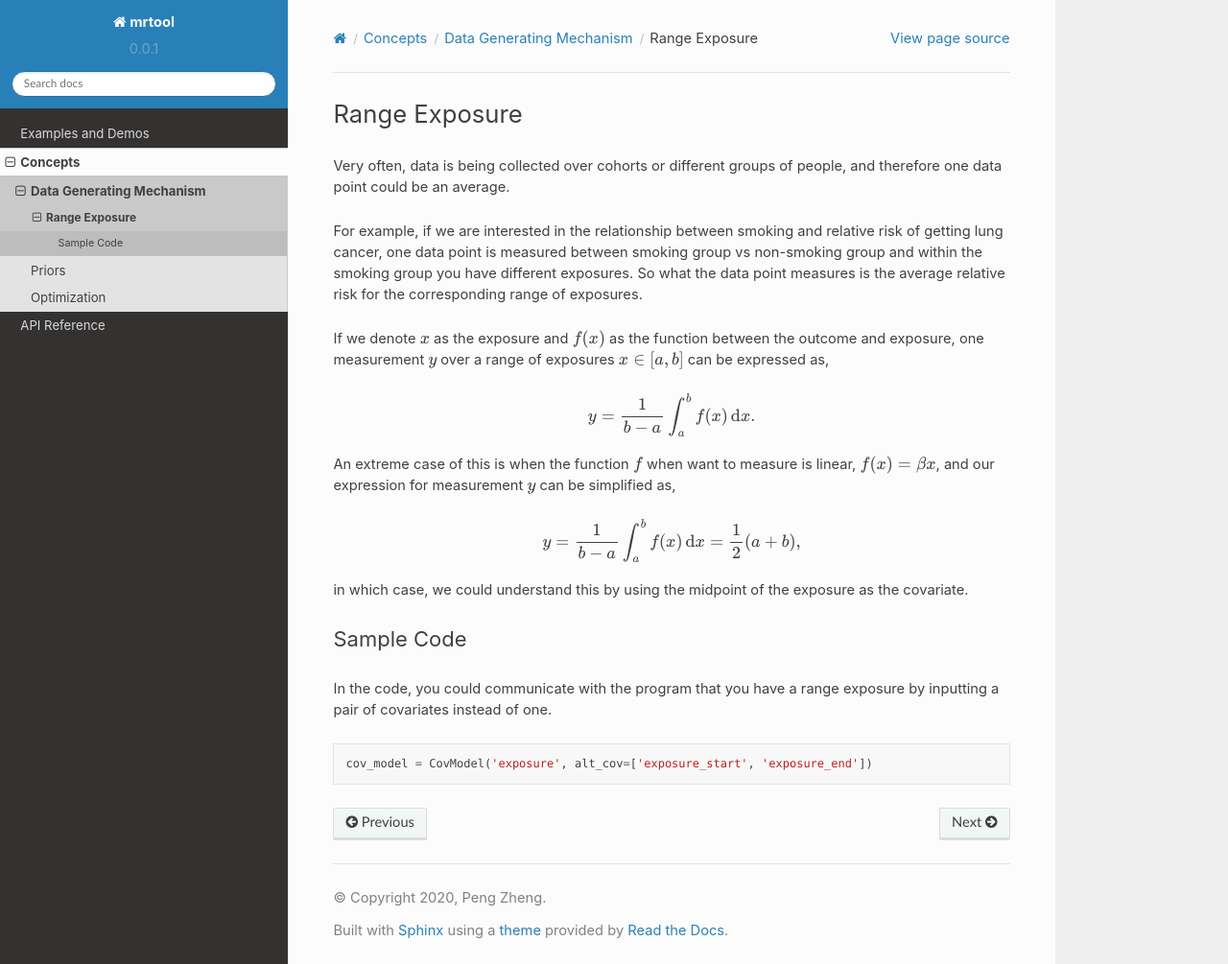
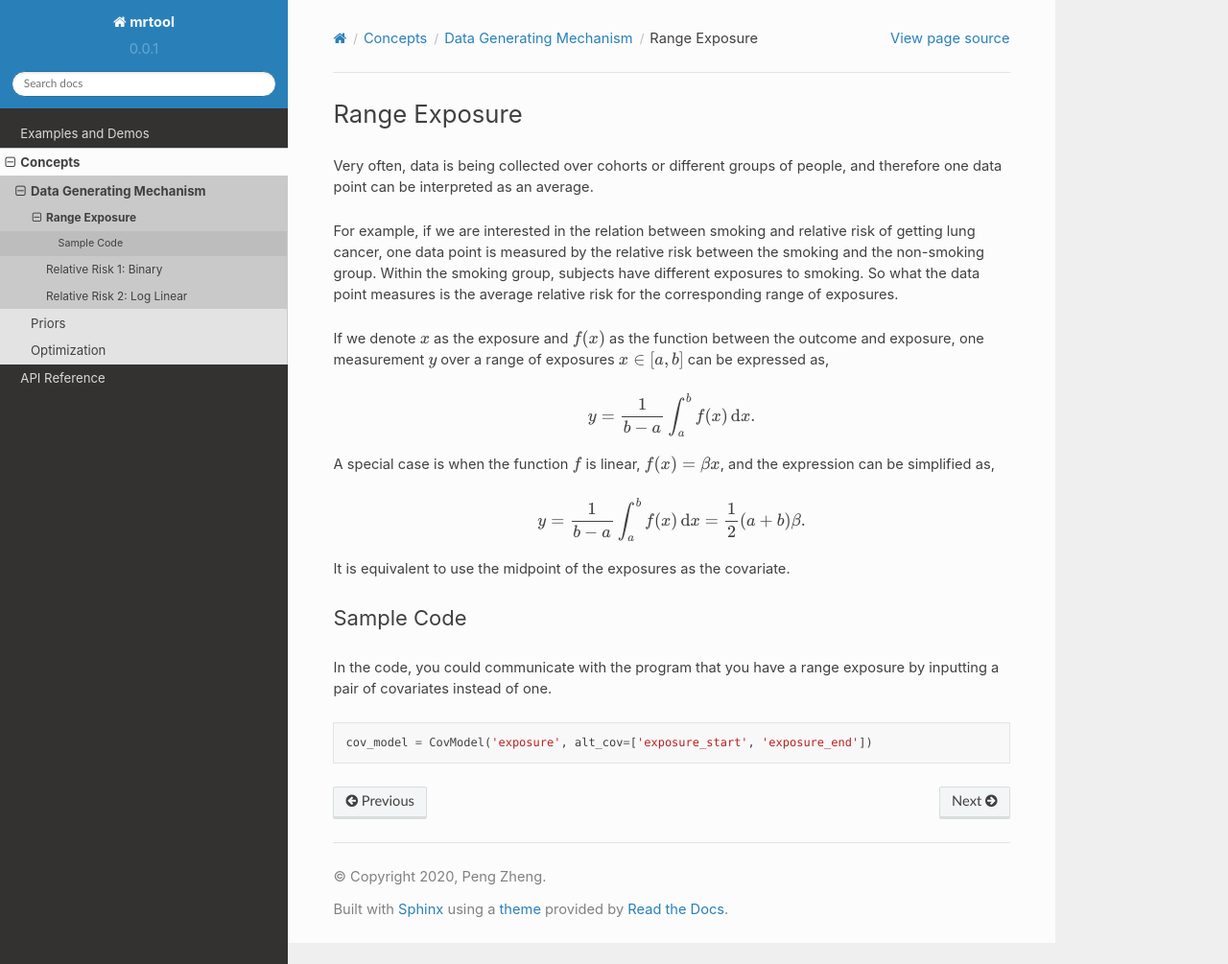
Before and after one commit to ihmeuw-msca/mrtool, a Sphinx documentation site: the page built from docs/source/concepts/data_gen/range_exposure.rst, in a window 1280 px wide and 1005 px high. Shown: the whole window at 96% size. Built offline with Sphinx 7.4.7 and the Read the Docs theme 2.0.0, drawn with Linux system fonts in a browser that asks for light colours.

Commit message:
add relative risk documentation (binary) (#11)
* DOC: modify the wording for the range exposure.

* DOC: add binary relative risk explaination.

```diff
--- a/docs/source/concepts/data_gen/range_exposure.rst
+++ b/docs/source/concepts/data_gen/range_exposure.rst
@@ -5,11 +5,11 @@
 ==============
 
 Very often, data is being collected over cohorts or different
-groups of people, and therefore one data point could be an average.
+groups of people, and therefore one data point can be interpreted as an average.
 
-For example, if we are interested in the relationship between smoking and relative risk
-of getting lung cancer, one data point is measured between smoking group vs non-smoking group and
-within the smoking group you have different exposures.
+For example, if we are interested in the relation between smoking and relative risk
+of getting lung cancer, one data point is measured by the relative risk between the smoking and the non-smoking group.
+Within the smoking group, subjects have different exposures to smoking.
 So what the data point measures is the average relative risk for the corresponding range of exposures.
 
 If we denote :math:`x` as the exposure and :math:`f(x)` as the function between the outcome and exposure,
@@ -19,14 +19,14 @@
 
    y = \frac{1}{b - a}\int_a^b f(x)\,\mathrm{d}x.
 
-An extreme case of this is when the function :math:`f` when want to measure is linear,
-:math:`f(x) = \beta x`, and our expression for measurement :math:`y` can be simplified as,
+A special case is when the function :math:`f` is linear,
+:math:`f(x) = \beta x`, and the expression can be simplified as,
 
 .. math::
 
-   y = \frac{1}{b - a}\int_a^b f(x)\,\mathrm{d}x = \frac{1}{2}(a + b),
+   y = \frac{1}{b - a}\int_a^b f(x)\,\mathrm{d}x = \frac{1}{2}(a + b) \beta.
 
-in which case, we could understand this by using the midpoint of the exposure as the covariate.
+It is equivalent to use the midpoint of the exposures as the covariate.
 
 
 Sample Code
--- /dev/null
+++ b/docs/source/concepts/data_gen/rr2_log_linear.rst
@@ -0,0 +1,5 @@
+.. _rr2_log_linear:
+
+===========================
+Relative Risk 2: Log Linear
+===========================
--- a/docs/source/concepts/index.rst
+++ b/docs/source/concepts/index.rst
@@ -10,7 +10,6 @@
 
 .. toctree::
    :maxdepth: 2
-   :hidden:
    :glob:
 
    data_gen/index
```
Also changed, not shown: docs/source/concepts/data_gen/rr1_binary.rst (added, +64 -0 lines).
